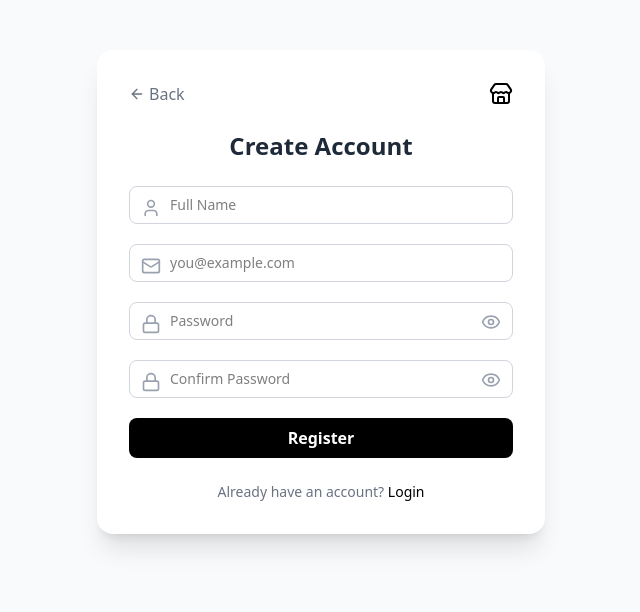
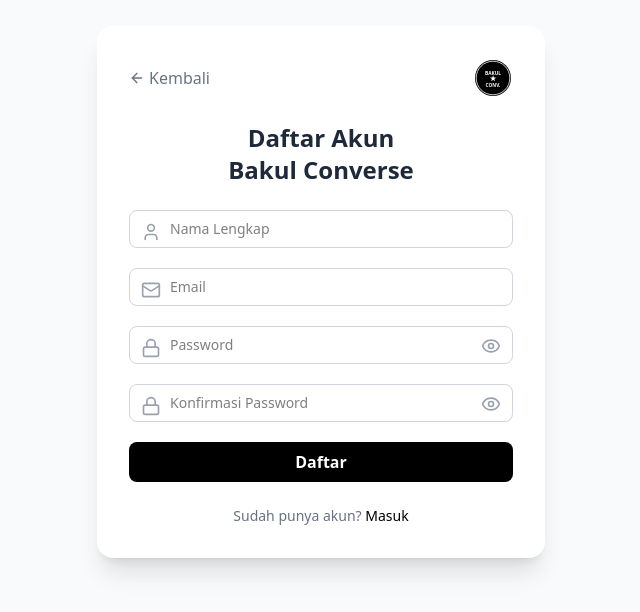
Before and after one commit to bruhismyname/toko-online, a Next.js app: page /auth/register in a window 1280 px wide. Shown: the part 108-720 px from the top of the page, without its empty margins (319-959 px from the left). Built offline with nearby package versions, Linux system fonts and the light colour scheme.

Commit message:
Transform site to Bakul Converse: Update logo and auth pages

```diff
--- a/next.config.js
+++ b/next.config.js
@@ -1,6 +1,9 @@
 /** @type {import('next').NextConfig} */
 const nextConfig = {
   reactStrictMode: true,
-}
+  images: {
+    domains: ["www.converse.id", "www.converse.co.th"],
+  },
+};
 
-module.exports = nextConfig
+module.exports = nextConfig;
--- /dev/null
+++ b/src/components/common/Logo.tsx
@@ -0,0 +1,63 @@
+import Link from "next/link";
+
+type LogoProps = {
+  className?: string;
+  showText?: boolean;
+};
+
+const Logo = ({ className = "", showText = true }: LogoProps) => {
+  return (
+    <Link href="/" className={`flex items-center gap-2 ${className}`}>
+      <div className="relative h-10 w-10">
+        <svg
+          viewBox="0 0 100 100"
+          xmlns="http://www.w3.org/2000/svg"
+          className="h-full w-full"
+        >
+          <circle cx="50" cy="50" r="45" fill="#000000" />
+          <circle
+            cx="50"
+            cy="50"
+            r="42"
+            fill="none"
+            stroke="#ffffff"
+            strokeWidth="2"
+          />
+          <text
+            x="50"
+            y="42"
+            fontSize="12"
+            textAnchor="middle"
+            fill="#ffffff"
+            fontWeight="bold"
+          >
+            BAKUL
+          </text>
+          <text
+            x="50"
+            y="58"
+            fontSize="18"
+            textAnchor="middle"
+            fill="#ffffff"
+            fontWeight="bold"
+          >
+            ★
+          </text>
+          <text
+            x="50"
+            y="72"
+            fontSize="12"
+            textAnchor="middle"
+            fill="#ffffff"
+            fontWeight="bold"
+          >
+            CONV.
+          </text>
+        </svg>
+      </div>
+      {showText && <span className="font-bold text-lg">Bakul Converse</span>}
+    </Link>
+  );
+};
+
+export default Logo;
--- a/src/components/views/auth/login/index.tsx
+++ b/src/components/views/auth/login/index.tsx
@@ -1,6 +1,7 @@
 import React, { useState } from "react";
 import Link from "next/link";
 import { ArrowLeft, Store, Mail, Lock, Eye, EyeOff } from "lucide-react";
+import Logo from "@/components/common/Logo"; // Import Logo
 
 const LoginView = () => {
   const [showPassword, setShowPassword] = useState(false);
@@ -37,22 +38,24 @@
   };
 
   return (
-    <div className="flex min-h-screen items-center justify-center bg-gray-50 px-4">
-      <div className="w-full max-w-md rounded-2xl bg-white p-8 shadow-xl">
-        {/* Top bar */}
+    <div className="flex min-h-screen flex-col items-center justify-center bg-gray-50 p-4">
+      <div className="w-full max-w-md rounded-lg bg-white p-8 shadow-md">
         <div className="mb-6 flex items-center justify-between">
           <Link
             href="/"
             className="flex items-center text-gray-500 hover:text-black"
           >
             <ArrowLeft className="mr-1 h-4 w-4" />
-            Back
+            Kembali
           </Link>
-          <Store className="h-6 w-6 text-black" />
+          <div className="flex items-center">
+            <Logo showText={false} />
+            {/* <span className="font-bold">Bakul Converse</span> */}
+          </div>
         </div>
 
         <h2 className="mb-6 text-center text-2xl font-bold text-gray-800">
-          Welcome Back
+          Selamat Datang <br /> di Bakul Converse!
         </h2>
 
         <form className="space-y-5" onSubmit={handleSubmit}>
@@ -62,8 +65,8 @@
             <input
               type="email"
               name="email"
-              placeholder="you@example.com"
               required
+              placeholder="Alamat Email"
               className="w-full rounded-lg border border-gray-300 pl-10 pr-3 py-2 text-sm focus:border-black focus:outline-none focus:ring-1 focus:ring-black"
             />
           </div>
@@ -74,15 +77,14 @@
             <input
               type={showPassword ? "text" : "password"}
               name="password"
+              required
               placeholder="Password"
-              required
               className="w-full rounded-lg border border-gray-300 pl-10 pr-10 py-2 text-sm focus:border-black focus:outline-none focus:ring-1 focus:ring-black"
             />
             <button
               type="button"
-              onClick={() => setShowPassword((v) => !v)}
+              onClick={() => setShowPassword(!showPassword)}
               className="absolute right-3 top-2.5 text-gray-400 hover:text-gray-600"
-              aria-label="Toggle password visibility"
             >
               {showPassword ? (
                 <EyeOff className="h-5 w-5" />
@@ -99,13 +101,13 @@
                 type="checkbox"
                 className="h-4 w-4 rounded border-gray-300"
               />
-              Remember me
+              Ingat saya
             </label>
             <Link
               href="/auth/forgot"
               className="text-gray-600 hover:text-black"
             >
-              Forgot password?
+              Lupa password?
             </Link>
           </div>
 
@@ -115,17 +117,17 @@
             type="submit"
             className="w-full rounded-lg bg-black px-4 py-2 font-semibold text-white transition hover:bg-gray-800"
           >
-            Sign In
+            Masuk
           </button>
         </form>
 
         <p className="mt-6 text-center text-sm text-gray-500">
-          Don’t have an account?{" "}
+          Belum punya akun?{" "}
           <Link
             href="/auth/register"
             className="font-medium text-black hover:underline"
           >
-            Create one
+            Daftar sekarang
           </Link>
         </p>
       </div>
--- a/src/components/views/auth/register/index.tsx
+++ b/src/components/views/auth/register/index.tsx
@@ -2,6 +2,7 @@
 import React, { useState } from "react";
 import Link from "next/link";
 import { ArrowLeft, Store, User, Mail, Lock, Eye, EyeOff } from "lucide-react";
+import Logo from "@/components/common/Logo"; // Import Logo
 
 const RegisterView = () => {
   const [form, setForm] = useState({
@@ -29,7 +30,7 @@
     setLoading(true);
 
     if (form.password !== form.confirmPassword) {
-      setError("Password dan Confirm Password tidak sama!");
+      setError("Password dan Konfirmasi Password tidak sama!");
       setLoading(false);
       return;
     }
@@ -50,7 +51,7 @@
       const json = await res.json();
 
       if (!res.ok) {
-        throw new Error(json.message || "Register failed");
+        throw new Error(json.message || "Registrasi gagal");
       }
 
       alert("Registrasi berhasil!");
@@ -66,15 +67,18 @@
     <div className="flex min-h-screen items-center justify-center bg-gray-50 px-4">
       <div className="w-full max-w-md rounded-2xl bg-white p-8 shadow-xl">
         <div className="mb-6 flex items-center justify-between">
-          <Link href="/" className="flex items-center text-gray-500 hover:text-black">
+          <Link
+            href="/"
+            className="flex items-center text-gray-500 hover:text-black"
+          >
             <ArrowLeft className="mr-1 h-4 w-4" />
-            Back
+            Kembali
           </Link>
-          <Store className="h-6 w-6 text-black" />
+          <Logo showText={false} />
         </div>
 
         <h2 className="mb-6 text-center text-2xl font-bold text-gray-800">
-          Create Account
+          Daftar Akun <br /> Bakul Converse
         </h2>
 
         <form className="space-y-5" onSubmit={handleSubmit}>
@@ -87,7 +91,7 @@
               value={form.name}
               onChange={handleChange}
               required
-              placeholder="Full Name"
+              placeholder="Nama Lengkap"
               className="w-full rounded-lg border border-gray-300 pl-10 pr-3 py-2 text-sm focus:border-black focus:outline-none focus:ring-1 focus:ring-black"
             />
           </div>
@@ -101,7 +105,7 @@
               value={form.email}
               onChange={handleChange}
               required
-              placeholder="you@example.com"
+              placeholder="Email"
               className="w-full rounded-lg border border-gray-300 pl-10 pr-3 py-2 text-sm focus:border-black focus:outline-none focus:ring-1 focus:ring-black"
             />
           </div>
@@ -123,7 +127,11 @@
               onClick={() => setShowPassword(!showPassword)}
               className="absolute right-3 top-2.5 text-gray-400 hover:text-gray-600"
             >
-              {showPassword ? <EyeOff className="h-5 w-5" /> : <Eye className="h-5 w-5" />}
+              {showPassword ? (
+                <EyeOff className="h-5 w-5" />
+              ) : (
+                <Eye className="h-5 w-5" />
+              )}
             </button>
           </div>
 
@@ -135,7 +143,7 @@
               value={form.confirmPassword}
               onChange={handleChange}
               required
-              placeholder="Confirm Password"
+              placeholder="Konfirmasi Password"
               className="w-full rounded-lg border border-gray-300 pl-10 pr-10 py-2 text-sm focus:border-black focus:outline-none focus:ring-1 focus:ring-black"
             />
             <button
@@ -143,7 +151,11 @@
               onClick={() => setShowConfirmPassword(!showConfirmPassword)}
               className="absolute right-3 top-2.5 text-gray-400 hover:text-gray-600"
             >
-              {showConfirmPassword ? <EyeOff className="h-5 w-5" /> : <Eye className="h-5 w-5" />}
+              {showConfirmPassword ? (
+                <EyeOff className="h-5 w-5" />
+              ) : (
+                <Eye className="h-5 w-5" />
+              )}
             </button>
           </div>
 
@@ -154,14 +166,17 @@
             disabled={loading}
             className="w-full rounded-lg bg-black px-4 py-2 font-semibold text-white transition hover:bg-gray-800 disabled:opacity-70"
           >
-            {loading ? "Loading..." : "Register"}
+            {loading ? "Memproses..." : "Daftar"}
           </button>
         </form>
 
         <p className="mt-6 text-center text-sm text-gray-500">
-          Already have an account?{" "}
-          <Link href="/auth/login" className="font-medium text-black hover:underline">
-            Login
+          Sudah punya akun?{" "}
+          <Link
+            href="/auth/login"
+            className="font-medium text-black hover:underline"
+          >
+            Masuk
           </Link>
         </p>
       </div>
--- a/src/pages/_document.tsx
+++ b/src/pages/_document.tsx
@@ -1,13 +1,19 @@
-import { Html, Head, Main, NextScript } from 'next/document'
+import { Html, Head, Main, NextScript } from "next/document";
 
 export default function Document() {
   return (
     <Html lang="en">
-      <Head />
+      <Head>
+        <link rel="icon" href="/favicon.ico" />
+        <meta
+          name="description"
+          content="Bakul Converse - Your Premium Converse Shoes Store"
+        />
+      </Head>
       <body>
         <Main />
         <NextScript />
       </body>
     </Html>
-  )
+  );
 }
--- a/src/pages/index.tsx
+++ b/src/pages/index.tsx
@@ -1,16 +1,19 @@
-import Head from 'next/head'
-import Image from 'next/image'
-import { Inter } from 'next/font/google'
-import styles from '@/styles/Home.module.css'
+import Head from "next/head";
+import Image from "next/image";
+import { Inter } from "next/font/google";
+import styles from "@/styles/Home.module.css";
 
-const inter = Inter({ subsets: ['latin'] })
+const inter = Inter({ subsets: ["latin"] });
 
 export default function Home() {
   return (
     <>
+      <Head>
+        <title>Bakul Converse | Sepatu Converse Premium</title>
+      </Head>
       <div className="flex items-center justify-center h-screen bg-gray-900 text-white">
         <h1 className="font-bold text-4xl">Hello Tailwind + Next.js 🚀</h1>
       </div>
     </>
-  )
+  );
 }
```
Also changed, not shown: src/components/views/Home/index.tsx (+140 -51 lines), 1 other file (tests, documents, lock files or other folders).
